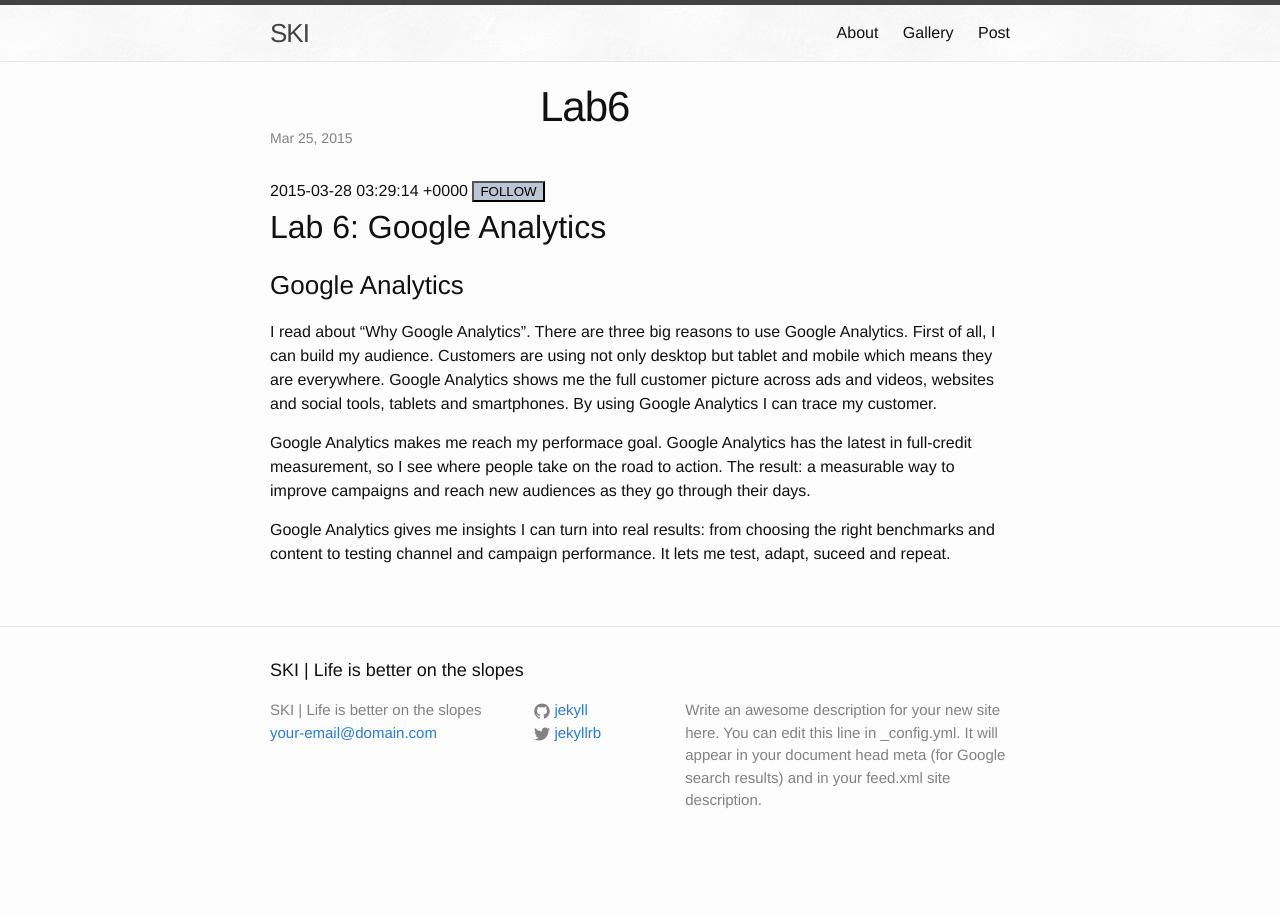
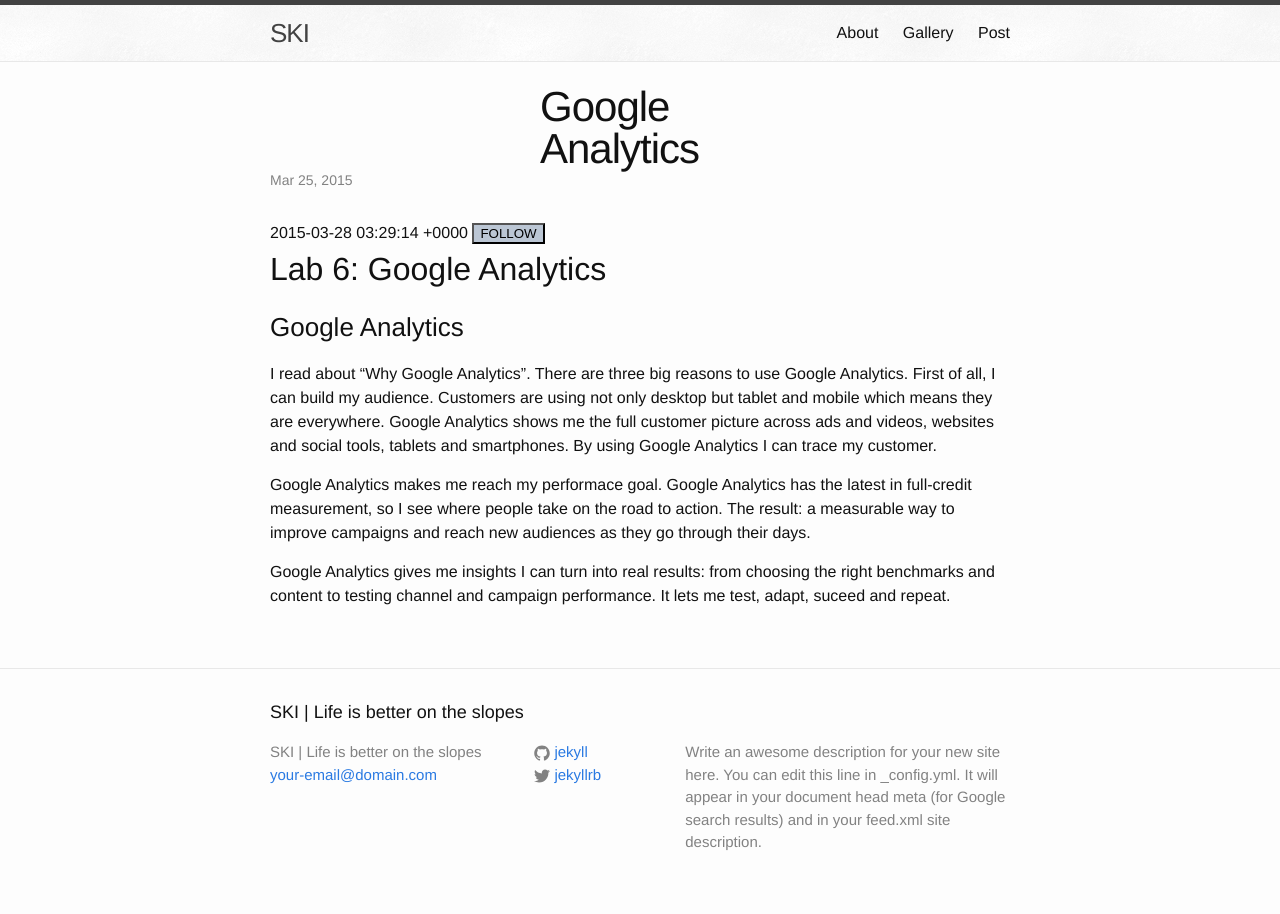
Before and after one commit to JiminHong/JiminHong.github.io, a Jekyll site: the page built from _posts/2015-03-03-09.markdown, in a window 1280 px wide. Built offline with Jekyll 4.4.1, drawn with Linux system fonts in a browser that asks for light colours.

Commit message:
changed title

```diff
--- a/_posts/2015-03-03-09.markdown
+++ b/_posts/2015-03-03-09.markdown
@@ -1,6 +1,6 @@
 ---
 layout: post
-title:  "Lab6"
+title:  "Google Analytics"
 date:   2015-03-25 20:14:00
 categories: jekyll update
 ---
--- a/_posts/2015-03-03-10.markdown
+++ b/_posts/2015-03-03-10.markdown
@@ -1,6 +1,6 @@
 ---
 layout: post
-title:  "Lab6"
+title:  "SVG"
 date:   2015-03-27 20:14:00
 categories: jekyll update
 ---
```
